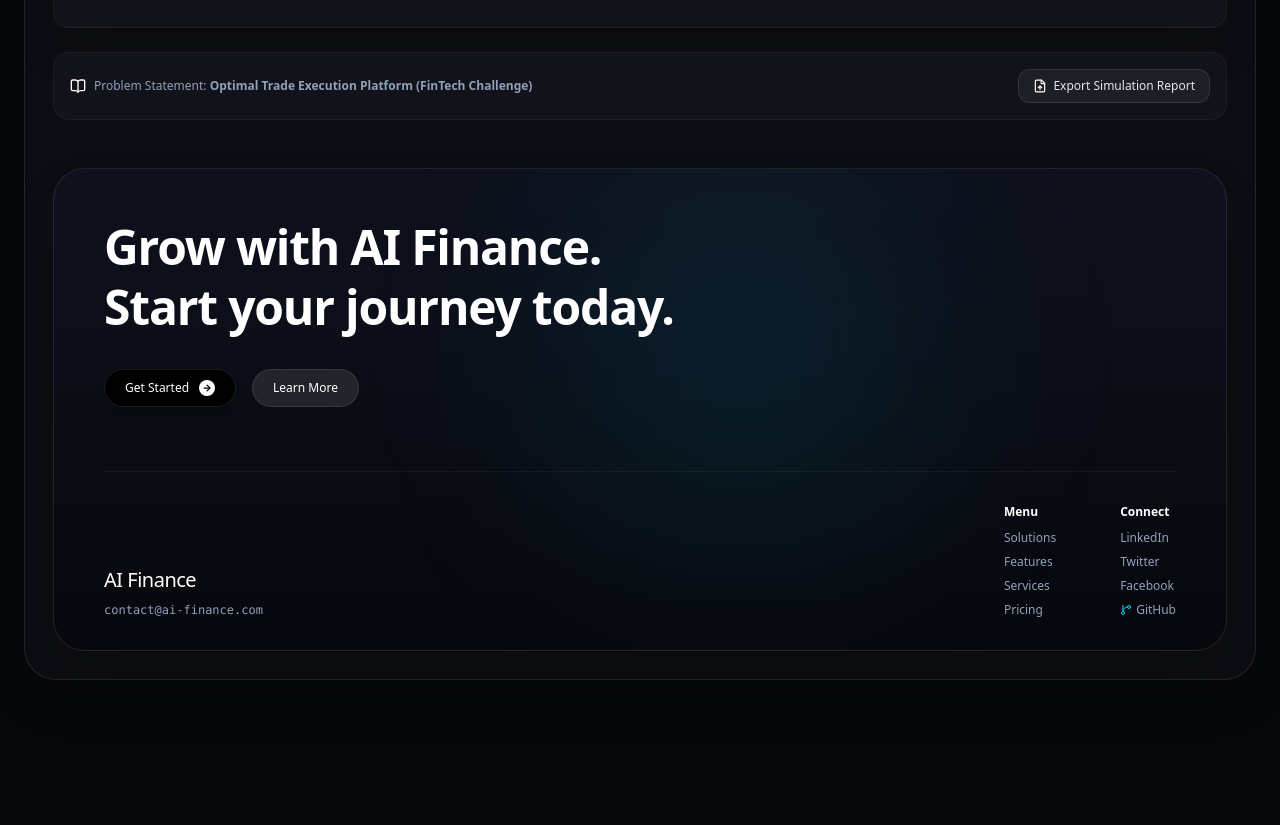
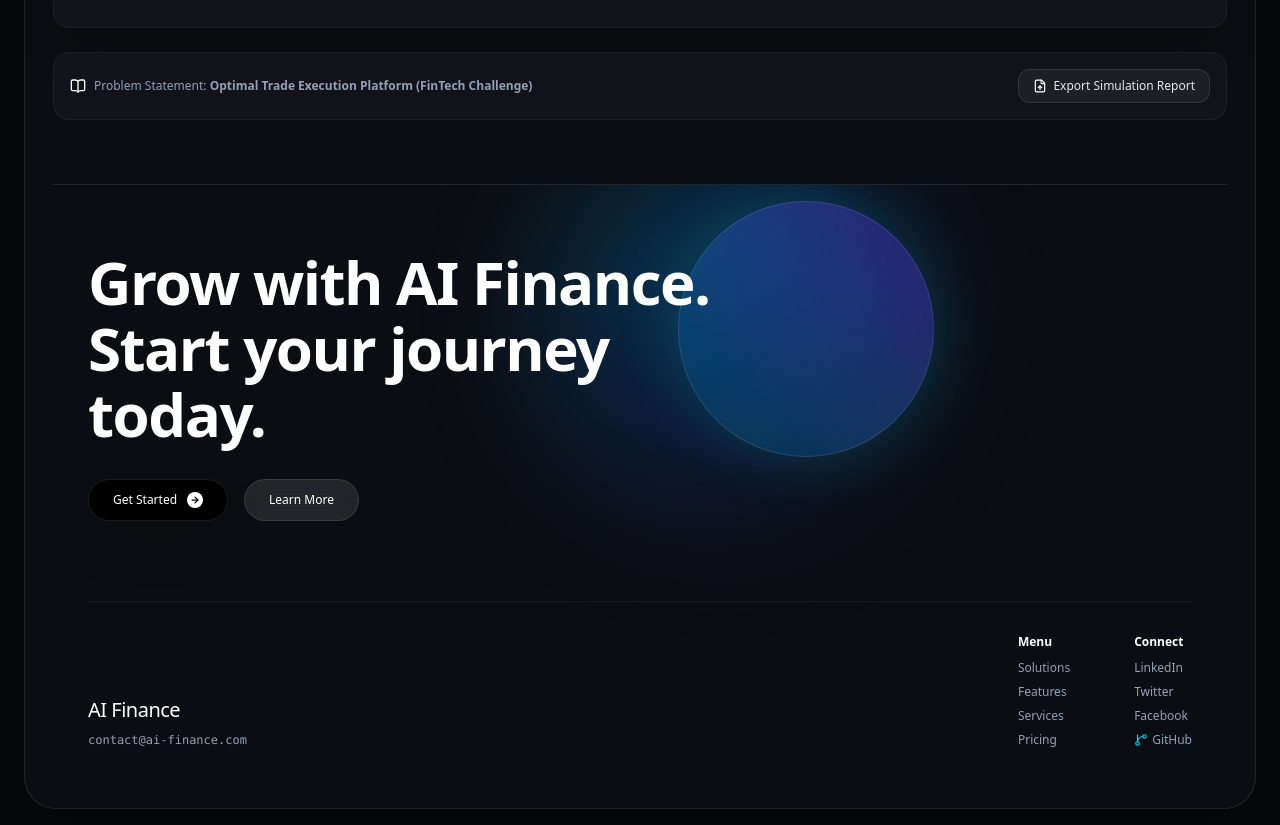
Before and after one commit to Viidhyanshu/OPTIMAL-TRADE, a Next.js app: page / in a window 1280 px wide. Shown: the part 3160-3985 px from the top of the page. Before the commit the page ends 3856 px from the top, so only its background shows below. Built offline with nearby package versions, Linux system fonts and the light colour scheme.

Commit message:
Fix footer layout with seamless full-bleed design and 3D metallic orb background graphic

```diff
--- a/src/app/page.tsx
+++ b/src/app/page.tsx
@@ -45,8 +45,8 @@ export default function OptimalTradeApp() {
 
   return (
     <div className="min-h-screen bg-[#07080c] text-slate-100 font-sans antialiased selection:bg-white selection:text-black py-4 px-3 sm:px-6">
-      {/* Outer Dark Glass Container matching futureoffinance design */}
-      <div className="max-w-7xl mx-auto bg-[#0c0d12] border border-white/10 rounded-[32px] p-5 sm:p-7 shadow-2xl backdrop-blur-2xl space-y-6">
+      {/* Outer Main Container Card */}
+      <div className="max-w-7xl mx-auto bg-[#0c0d12] border border-white/10 rounded-[32px] p-5 sm:p-7 shadow-2xl backdrop-blur-2xl space-y-6 overflow-hidden">
         {/* Header Navbar */}
         <Header
           activeNavTab={activeNavTab}
@@ -114,7 +114,7 @@ export default function OptimalTradeApp() {
               {/* Row 8: Granular Execution Log Table */}
               <TradeTable result={simulationResult} />
 
-              {/* Report Export Sub-Footer Bar */}
+              {/* Report Export Sub-Bar */}
               <div className="flex flex-col sm:flex-row items-center justify-between gap-4 p-4 rounded-2xl bg-[#12131a] border border-white/5 text-xs text-slate-400">
                 <div className="flex items-center gap-2">
                   <BookOpen className="w-4 h-4 text-white" />
@@ -135,7 +135,7 @@ export default function OptimalTradeApp() {
           )}
         </div>
 
-        {/* Footer Section matching exact reference image */}
+        {/* Seamless Full-Bleed Footer */}
         <Footer setActiveNavTab={setActiveNavTab} />
       </div>
 
--- a/src/components/Footer.tsx
+++ b/src/components/Footer.tsx
@@ -9,14 +9,15 @@ interface FooterProps {
 
 export const Footer: React.FC<FooterProps> = ({ setActiveNavTab }) => {
   return (
-    <footer className="w-full relative mt-12 pt-12 pb-8 rounded-[32px] overflow-hidden bg-gradient-to-b from-[#0e111d] to-[#07080d] border border-white/10 shadow-2xl">
-      {/* Background 3D Orb Effect */}
-      <div className="absolute top-0 right-1/4 w-96 h-96 rounded-full bg-cyan-500/10 blur-[100px] pointer-events-none" />
+    <footer className="w-full relative mt-16 pt-16 pb-8 border-t border-white/10 overflow-hidden">
+      {/* Background 3D Metallic Orb Sphere Graphic */}
+      <div className="absolute -top-12 right-12 sm:right-1/4 w-72 sm:w-96 h-72 sm:h-96 rounded-full bg-gradient-to-br from-cyan-400/30 via-blue-600/20 to-transparent blur-3xl pointer-events-none" />
+      <div className="absolute top-4 right-1/4 w-48 sm:w-64 h-48 sm:h-64 rounded-full bg-gradient-to-tr from-cyan-500/20 via-blue-500/30 to-indigo-600/40 border border-white/10 shadow-[0_0_60px_rgba(6,182,212,0.25)] pointer-events-none hidden md:block" />
 
-      <div className="max-w-6xl mx-auto px-6 sm:px-10 space-y-16 relative z-10">
+      <div className="max-w-6xl mx-auto px-4 sm:px-6 space-y-20 relative z-10">
         {/* Top Hero CTA Section */}
         <div className="space-y-6 max-w-2xl">
-          <h2 className="text-3xl sm:text-5xl font-extrabold tracking-tight text-white leading-tight">
+          <h2 className="text-4xl sm:text-6xl font-extrabold tracking-tight text-white leading-[1.1]">
             Grow with AI Finance.<br />
             Start your journey today.
           </h2>
@@ -24,7 +25,7 @@ export const Footer: React.FC<FooterProps> = ({ setActiveNavTab }) => {
           <div className="flex flex-wrap items-center gap-4 pt-2">
             <button
               onClick={() => setActiveNavTab('Dashboard')}
-              className="flex items-center gap-2.5 px-5 py-2.5 rounded-full bg-black hover:bg-slate-950 text-white font-medium text-xs border border-white/10 shadow-xl transition transform active:scale-95"
+              className="flex items-center gap-2.5 px-6 py-3 rounded-full bg-black hover:bg-slate-950 text-white font-medium text-xs border border-white/10 shadow-2xl transition transform active:scale-95"
             >
               <span>Get Started</span>
               <div className="w-4 h-4 rounded-full bg-white text-black flex items-center justify-center font-bold text-[10px]">
@@ -34,7 +35,7 @@ export const Footer: React.FC<FooterProps> = ({ setActiveNavTab }) => {
 
             <button
               onClick={() => setActiveNavTab('Solutions')}
-              className="px-5 py-2.5 rounded-full bg-white/10 hover:bg-white/20 text-white font-medium text-xs border border-white/10 backdrop-blur-md transition"
+              className="px-6 py-3 rounded-full bg-white/10 hover:bg-white/20 text-white font-medium text-xs border border-white/10 backdrop-blur-md transition"
             >
               Learn More
             </button>
@@ -103,7 +104,7 @@ export const Footer: React.FC<FooterProps> = ({ setActiveNavTab }) => {
                 </li>
                 <li>
                   <a href="https://github.com/Viidhyanshu/OPTIMAL-TRADE.git" target="_blank" rel="noopener noreferrer" className="hover:text-white transition flex items-center gap-1">
-                    <GitBranch className="w-3 h-3 text-cyan-400" />
+                    <GitBranch className="w-3.5 h-3.5 text-cyan-400" />
                     <span>GitHub</span>
                   </a>
                 </li>
```
